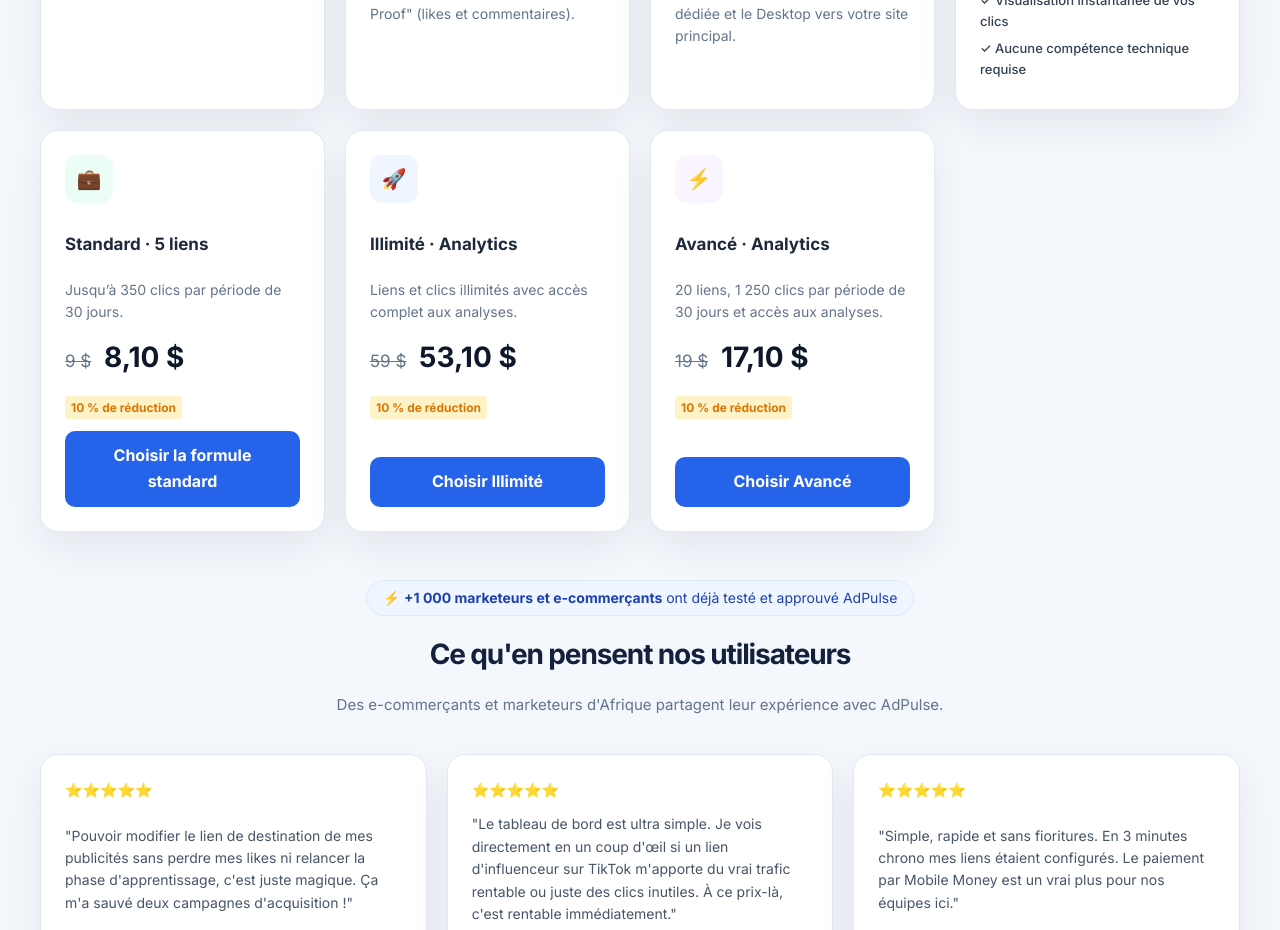
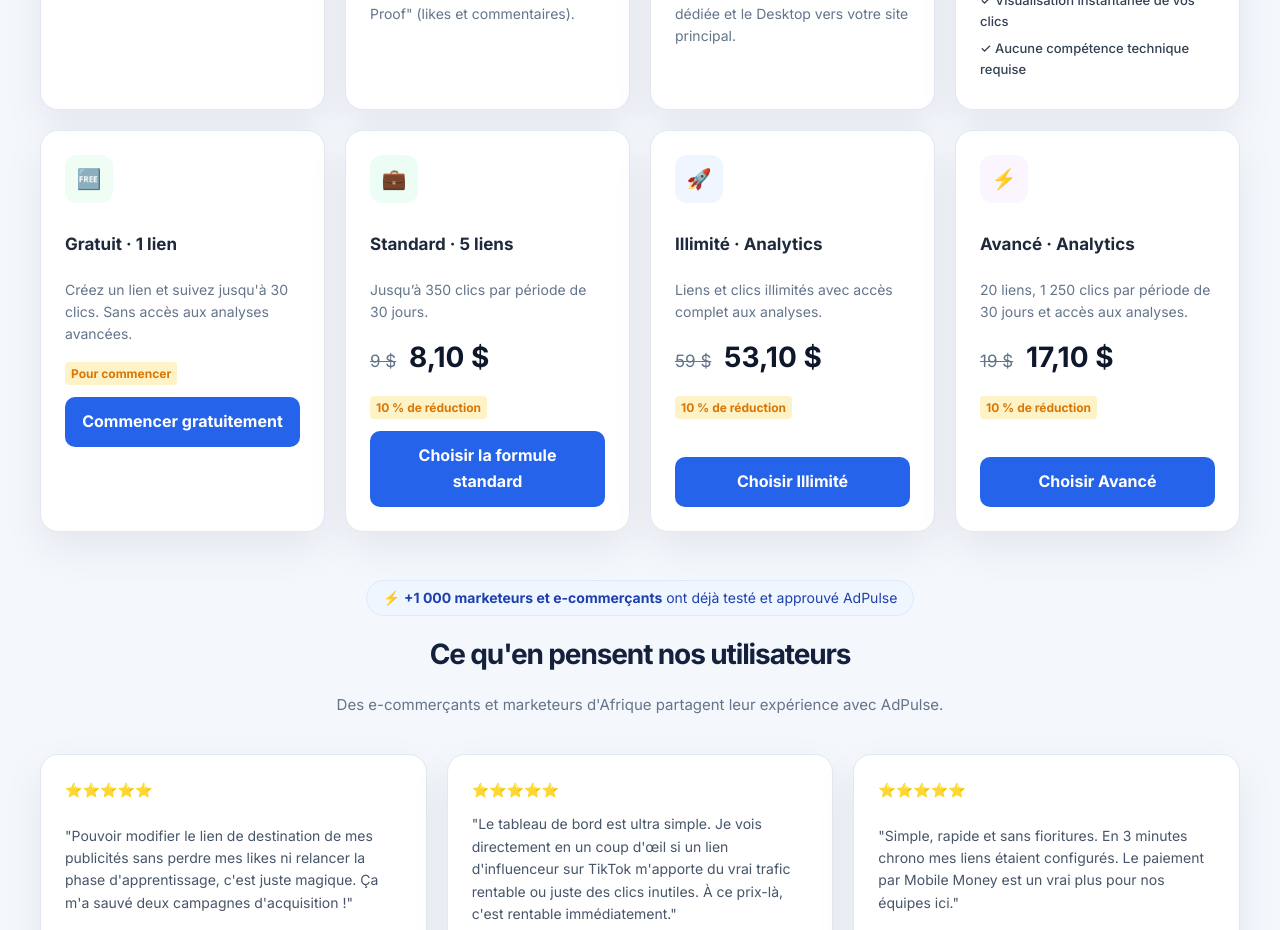
Before and after one commit to joelcinkenke2009-dotcom/FrontendTrackerLink, a Vue app: page / in a window 1280 px wide. Shown: the part 2080-3010 px from the top of the page. Built offline with nearby package versions, Linux system fonts and the light colour scheme; no server answers.

Commit message:
Show free tier limits on pricing page

```diff
--- a/src/components/About.vue
+++ b/src/components/About.vue
@@ -178,6 +178,15 @@ const started = () => {
             <li>✓ Visualisation instantanée de vos clics</li>
             <li>✓ Aucune compétence technique requise</li>
           </ul>
+        </div>
+
+        <!-- Formule gratuite -->
+        <div class="feature-card billing-card">
+          <div class="icon-wrapper green-bg">🆓</div>
+          <h3 class="feature-title">Gratuit · 1 lien</h3>
+          <p class="feature-text">Créez un lien et suivez jusqu'à 30 clics. Sans accès aux analyses avancées.</p>
+          <span class="tag-promo">Pour commencer</span>
+          <button class="billing-button" type="button" @click="started">Commencer gratuitement</button>
         </div>
 
         <!-- Tarification et accès direct au checkout -->
```
